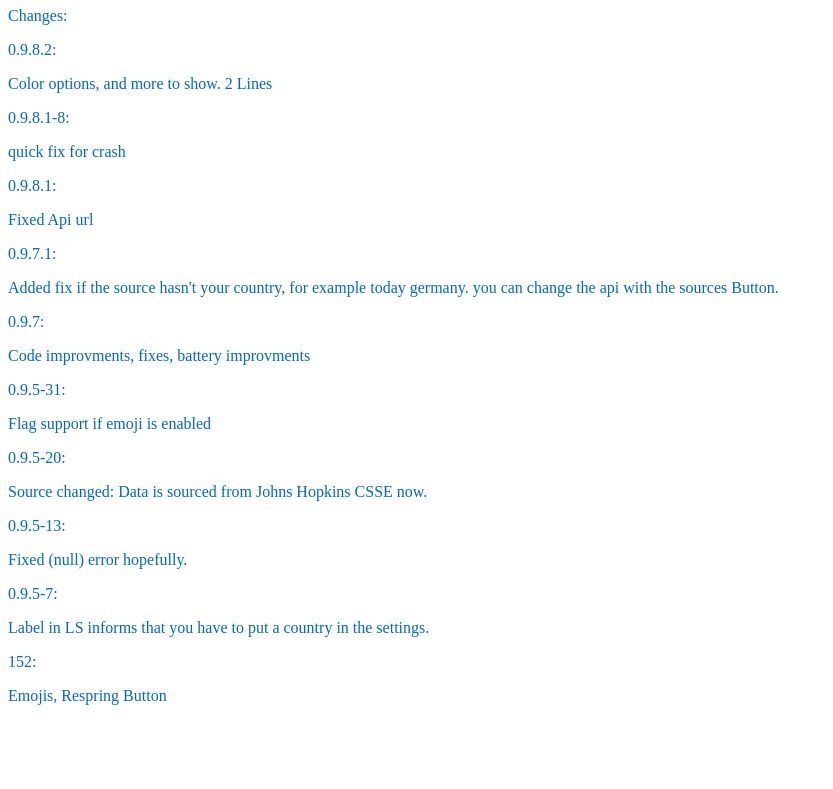
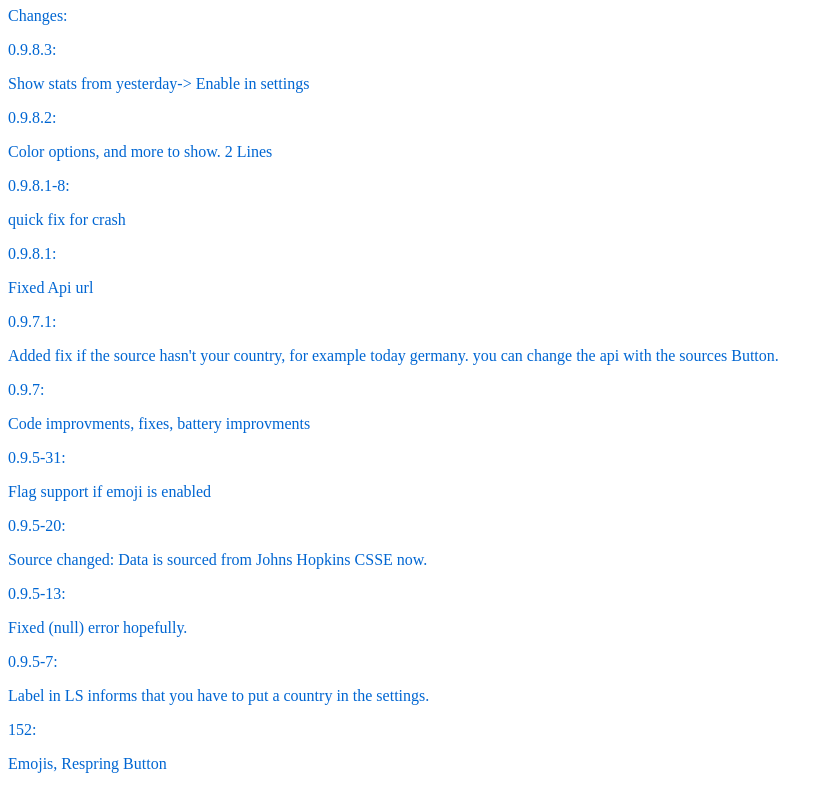
Before and after one commit to xqf400/repo1, a plain HTML site: page desc/lsshowcoronacases.html in a window 1280 px wide. Shown: the part 73-862 px from the top of the page, without its empty margins (0-833 px from the left). Before the commit the page ends 800 px from the top, so only its background shows below. Drawn offline with Linux system fonts and the light colour scheme.

Commit message:
corona yesterday

```diff
--- a/desc/lsshowcoronacases.html
+++ b/desc/lsshowcoronacases.html
@@ -9,6 +9,9 @@
 <h1 style="color:rgb(0,102, 210)">LS Show Corona stats</h1>
 
 <p style="color:rgb(0,102, 210)">Changes:</p>
+
+<p style="color:rgb(0,102, 210)">0.9.8.3:</p>
+<p style="color:rgb(0,102, 210)">Show stats from yesterday-> Enable in settings</p>
 
 <p style="color:rgb(0,102, 210)">0.9.8.2:</p>
 <p style="color:rgb(0,102, 210)">Color options, and more to show. 2 Lines</p>
```
Also changed, not shown: 4 other files.
